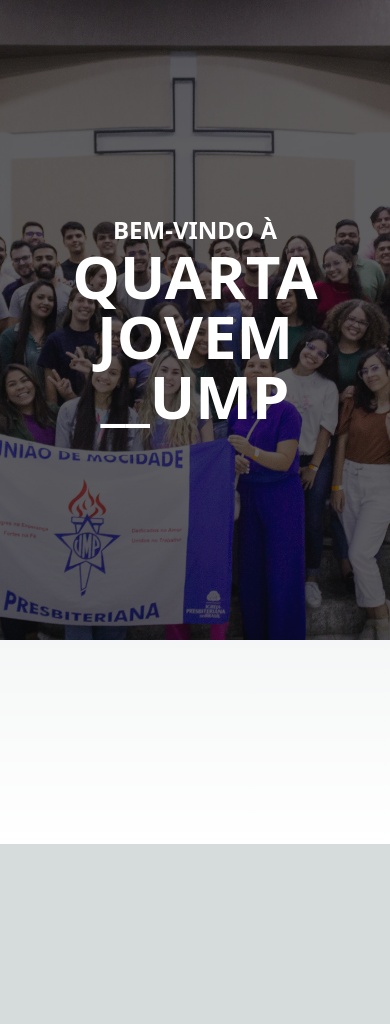
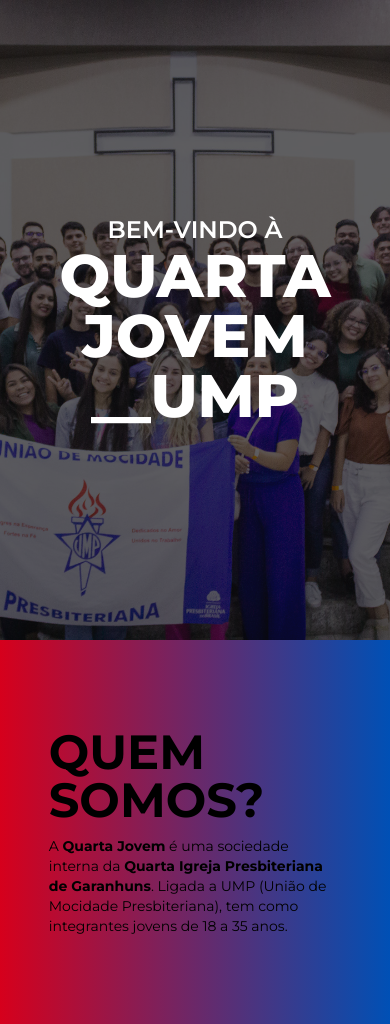
Before and after one commit to quartajovem/webquartajovem, a Next.js app: page / in a window 390 px wide. Before the commit the page ends 844 px from the top, so only its background shows below. Built offline with nearby package versions, Linux system fonts and the light colour scheme.

Commit message:
feat:sessão sobre nós

```diff
--- a/src/app/globals.css
+++ b/src/app/globals.css
@@ -1,3 +1,5 @@
+@import url('https://fonts.googleapis.com/css2?family=Montserrat:ital,wght@0,100;0,200;0,300;0,400;0,500;0,600;0,700;0,800;0,900;1,100;1,200;1,300;1,400;1,500;1,600;1,700;1,800;1,900&display=swap');
+
 @tailwind base;
 @tailwind components;
 @tailwind utilities;
@@ -31,3 +33,9 @@
     text-wrap: balance;
   }
 }
+
+@layer base {
+  html {
+    font-family: "Montserrat", sans-serif;
+  }
+}
--- a/src/app/layout.js
+++ b/src/app/layout.js
@@ -1,7 +1,7 @@
-import { Inter } from "next/font/google";
-import "./globals.css";
+import { Inter } from 'next/font/google';
+import './globals.css';
 
-const inter = Inter({ subsets: ["latin"] });
+const inter = Inter({ subsets: ['latin'] });
 
 export const metadata = {
   title: {
--- a/src/app/page.js
+++ b/src/app/page.js
@@ -1,10 +1,12 @@
 import { BannerHome } from '@/components/BannerHome';
-import Image from "next/image";
+import { SobreNos } from '@/components/SobreNos';
+import Image from 'next/image';
 
 export default function Home() {
   return (
-    <main className="flex min-h-screen flex-col items-center justify-between">
+    <main className="font-['Montserrat'] flex min-h-screen flex-col items-center justify-between">
       <BannerHome />
+      <SobreNos />
     </main>
   );
 }
--- a/src/components/BannerHome/index.jsx
+++ b/src/components/BannerHome/index.jsx
@@ -4,10 +4,10 @@
   return (
     <section className="max-md:h-100 md:h-lvh w-full relative">
       <div className="absolute top-1/2 left-1/2 transform -translate-x-1/2 -translate-y-1/2 transition-all duration-500 z-20">
-        <h2 className="text-white text-center font-sans font-semibold px-10 text-2xl md:text-3xl uppercase transition-all duration-500">
+        <h2 className="text-white text-center font-['Montserrat'] font-semibold px-10 text-2xl md:text-3xl uppercase transition-all duration-500">
           Bem-vindo à
         </h2>
-        <h1 className="text-white text-center font-sans font-extrabold px-10 text-6xl md:text-8xl uppercase transition-all duration-500">
+        <h1 className="text-white text-center font-['Montserrat'] font-extrabold px-10 text-6xl md:text-8xl uppercase transition-all duration-500">
           Quarta Jovem
           <br />
           __UMP
--- /dev/null
+++ b/src/components/SobreNos/index.jsx
@@ -0,0 +1,15 @@
+export function SobreNos() {
+  return (
+    <section className="w-full h-96 flex max-md:flex-col justify-center items-center bg-gradient-to-r from-qjred to-qjblue">
+      <div className="w-3/4 md:w-1/4 text-left md:pr-6 max-md:pb-3 text-5xl md:text-8xl uppercase font-bold">
+        <h1>Quem somos?</h1>
+      </div>
+      <div className="w-3/4 md:w-1/2 md:pl-12">
+        <p className="text-sm md:text-2xl">
+          A <b>Quarta Jovem</b> é uma sociedade interna da <b>Quarta Igreja Presbiteriana de Garanhuns</b>. Ligada a UMP
+          (União de Mocidade Presbiteriana), tem como integrantes jovens de 18 a 35 anos.
+        </p>
+      </div>
+    </section>
+  );
+}
--- a/tailwind.config.js
+++ b/tailwind.config.js
@@ -1,23 +1,22 @@
 /** @type {import('tailwindcss').Config} */
 module.exports = {
   content: [
-    "./src/pages/**/*.{js,ts,jsx,tsx,mdx}",
-    "./src/components/**/*.{js,ts,jsx,tsx,mdx}",
-    "./src/app/**/*.{js,ts,jsx,tsx,mdx}",
+    './src/pages/**/*.{js,ts,jsx,tsx,mdx}',
+    './src/components/**/*.{js,ts,jsx,tsx,mdx}',
+    './src/app/**/*.{js,ts,jsx,tsx,mdx}',
   ],
   theme: {
     extend: {
       backgroundImage: {
-        "gradient-radial": "radial-gradient(var(--tw-gradient-stops))",
-        "gradient-conic":
-          "conic-gradient(from 180deg at 50% 50%, var(--tw-gradient-stops))",
+        'gradient-radial': 'radial-gradient(var(--tw-gradient-stops))',
+        'gradient-conic': 'conic-gradient(from 180deg at 50% 50%, var(--tw-gradient-stops))',
       },
       colors: {
-        "qjred": "#D6001C",
-        "qjblue": "#0050B5",
-        "qjyellow": "#F2A341",
-        "qjwhite": "#F2F1E4",
-        "qjblack": "#0D0D0D",
+        qjred: '#D6001C',
+        qjblue: '#0050B5',
+        qjyellow: '#F2A341',
+        qjwhite: '#F2F1E4',
+        qjblack: '#0D0D0D',
       },
       height: {
         100: '40rem',
@@ -29,6 +28,9 @@
       screens: {
         'max-md': { max: '767px' },
       },
+      fontFamily: {
+        title: ['Montserrat', 'sans-serif'],
+      },
     },
   },
   plugins: [],
```
